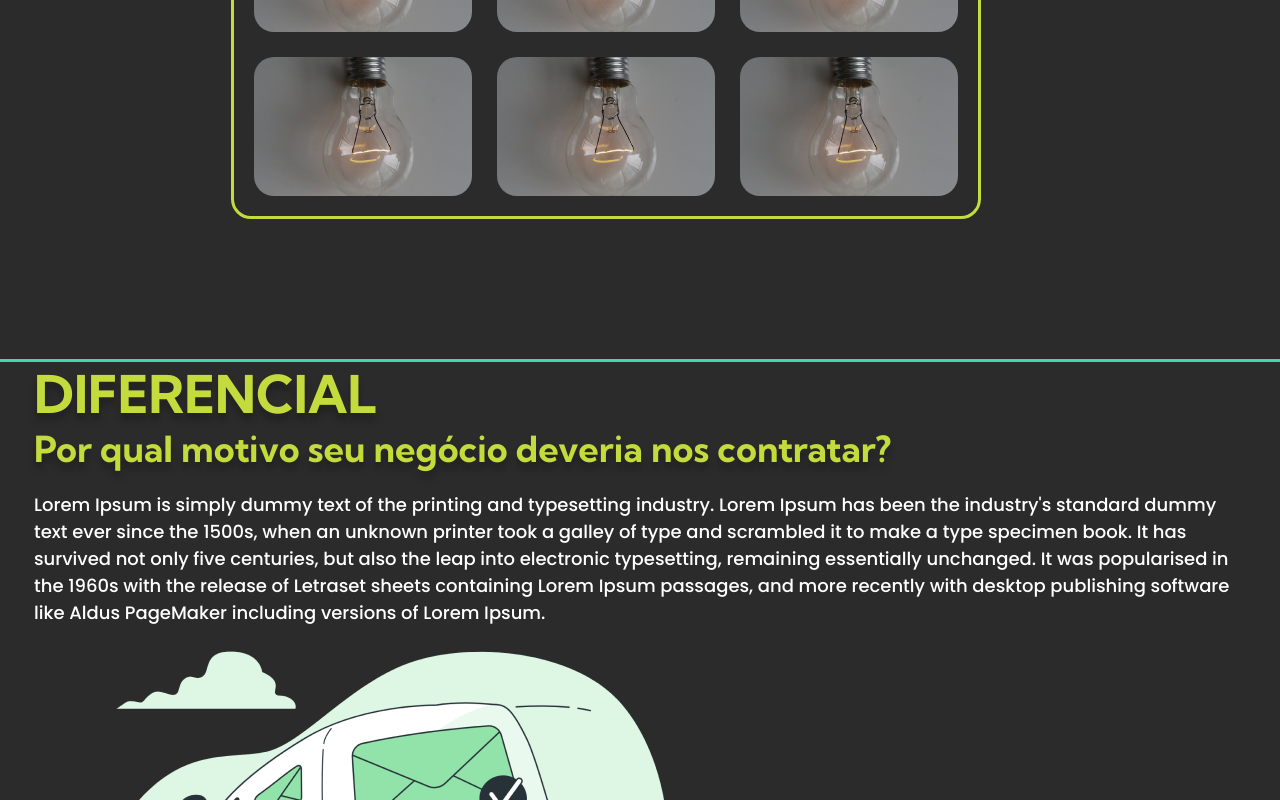
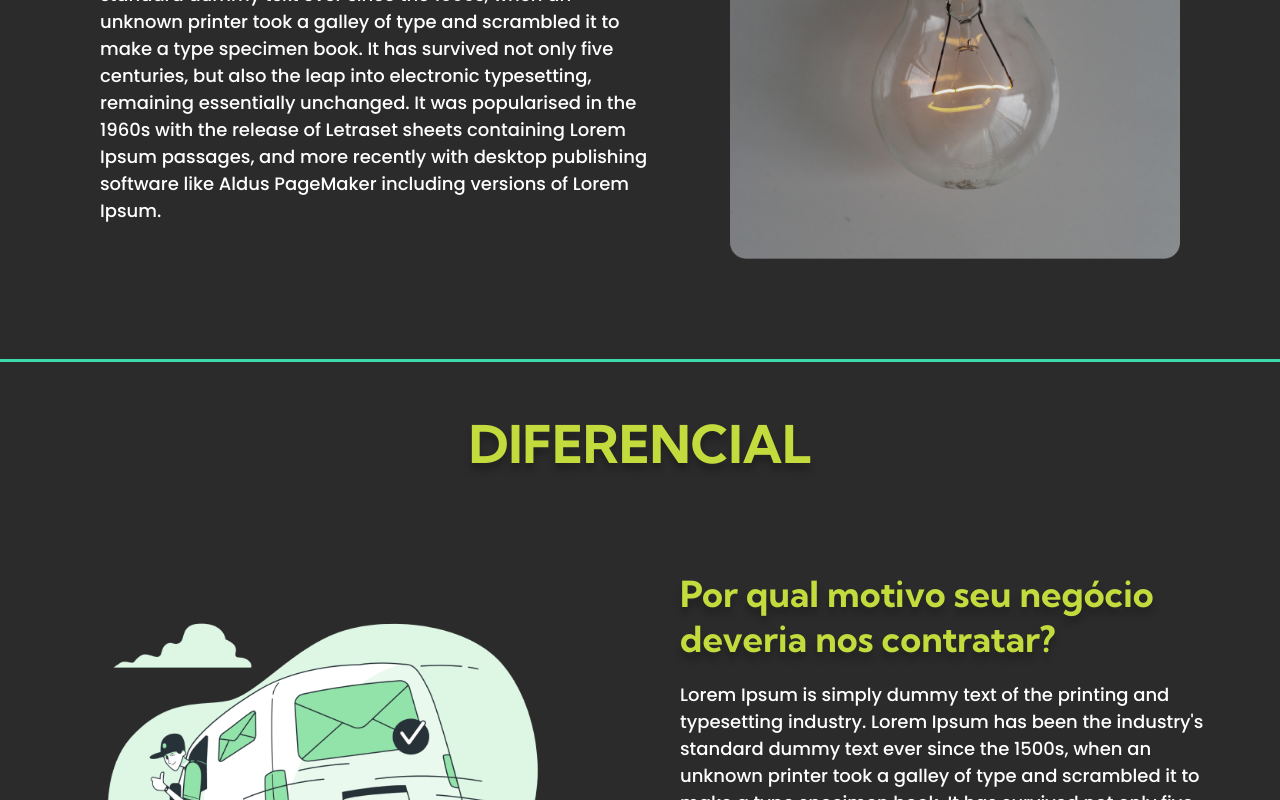
Before and after one commit to Henrriky/MM-TOKUDA, a React (Create React App) app: page / in a window 1280 px wide. Shown: the part 3019-3819 px from the top of the page. Built offline with nearby package versions, Linux system fonts and the light colour scheme; the HTML template or start-up script is replaced by a standard one.

Commit message:
Difference

```diff
--- a/src/App.tsx
+++ b/src/App.tsx
@@ -12,8 +12,8 @@ function App() {
     <div className="App">
         <Home/>
         <main>
+        <Services/>
         <About/>
-        <Services/>
         <Difference/>
         <Informations/>
         </main>
--- a/src/components/Difference/Index.tsx
+++ b/src/components/Difference/Index.tsx
@@ -1,4 +1,5 @@
 import Foto5 from "../../assets/foto5.png";
+import "./index.css"
 
 export default function Difference() {
   return (
@@ -6,10 +7,12 @@ export default function Difference() {
       <div className="difference__wrapper wrapper">
         <h2 className="difference__title title">DIFERENCIAL</h2>
         <div className="difference__content">
-          <h3 className="difference__subtitle subtitle">Por qual motivo seu negócio deveria nos contratar?</h3>
-          <p className="difference__description description">Lorem Ipsum is simply dummy text of the printing and typesetting industry. Lorem Ipsum has been the industry's standard dummy text ever since the 1500s, when an unknown printer took a galley of type and scrambled it to make a type specimen book. It has survived not only five centuries, but also the leap into electronic typesetting, remaining essentially unchanged. It was popularised in the 1960s with the release of Letraset sheets containing Lorem Ipsum passages, and more recently with desktop publishing software like Aldus PageMaker including versions of Lorem Ipsum.</p>
+          <img src={Foto5} alt="" className="difference__image" />
+          <div className="difference__content__text">
+            <h3 className="difference__subtitle subtitle">Por qual motivo seu negócio deveria nos contratar?</h3>
+            <p className="difference__description description">Lorem Ipsum is simply dummy text of the printing and typesetting industry. Lorem Ipsum has been the industry's standard dummy text ever since the 1500s, when an unknown printer took a galley of type and scrambled it to make a type specimen book. It has survived not only five centuries, but also the leap into electronic typesetting, remaining essentially unchanged. It was popularised in the 1960s with the release of Letraset sheets containing Lorem Ipsum passages, and more recently with desktop publishing software like Aldus PageMaker including versions of Lorem Ipsum.</p>
+          </div>
         </div>
-        <img src={Foto5} alt="" className="difference__image" />
       </div>
     </section>
   )
--- /dev/null
+++ b/src/components/Difference/index.css
@@ -0,0 +1,28 @@
+.difference {
+    margin-top: 5rem;
+    padding-bottom: 10rem;
+    border-bottom: 3px solid var(--blue-general-text);
+}
+.difference .wrapper {
+    display: flex;
+    align-items: center;
+    flex-direction: column;
+}
+
+.difference .wrapper .difference__content {
+    margin-top: 9.5rem;
+    display: flex;
+    gap: 8rem;
+}
+
+
+.difference .wrapper .difference__content .difference__subtitle,
+.difference .wrapper .difference__content .difference__description {
+    max-width: 55rem;
+}
+
+.difference .wrapper .difference__content .difference__image {
+    max-width: 55rem;
+    object-fit: contain;
+    height: auto;
+}
```
Also changed, not shown: 1 other file (tests, documents, lock files or other folders).
